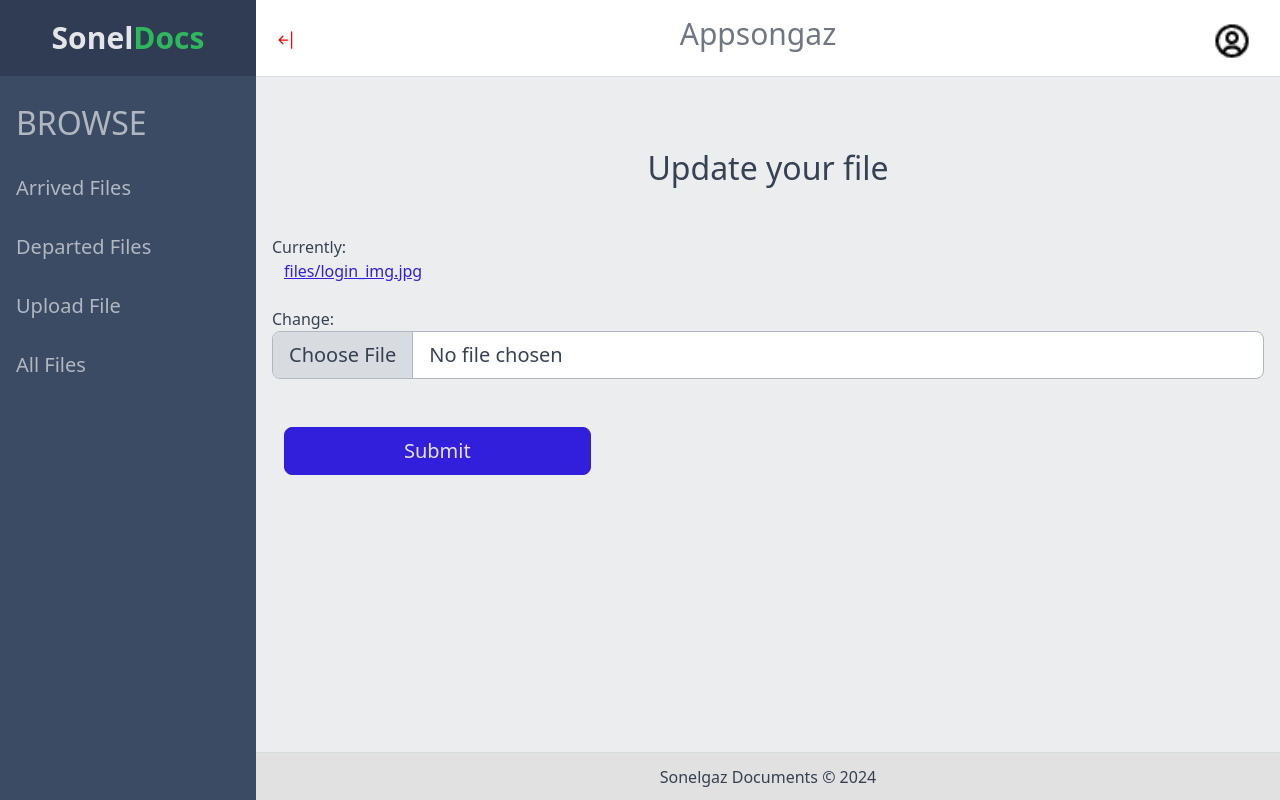
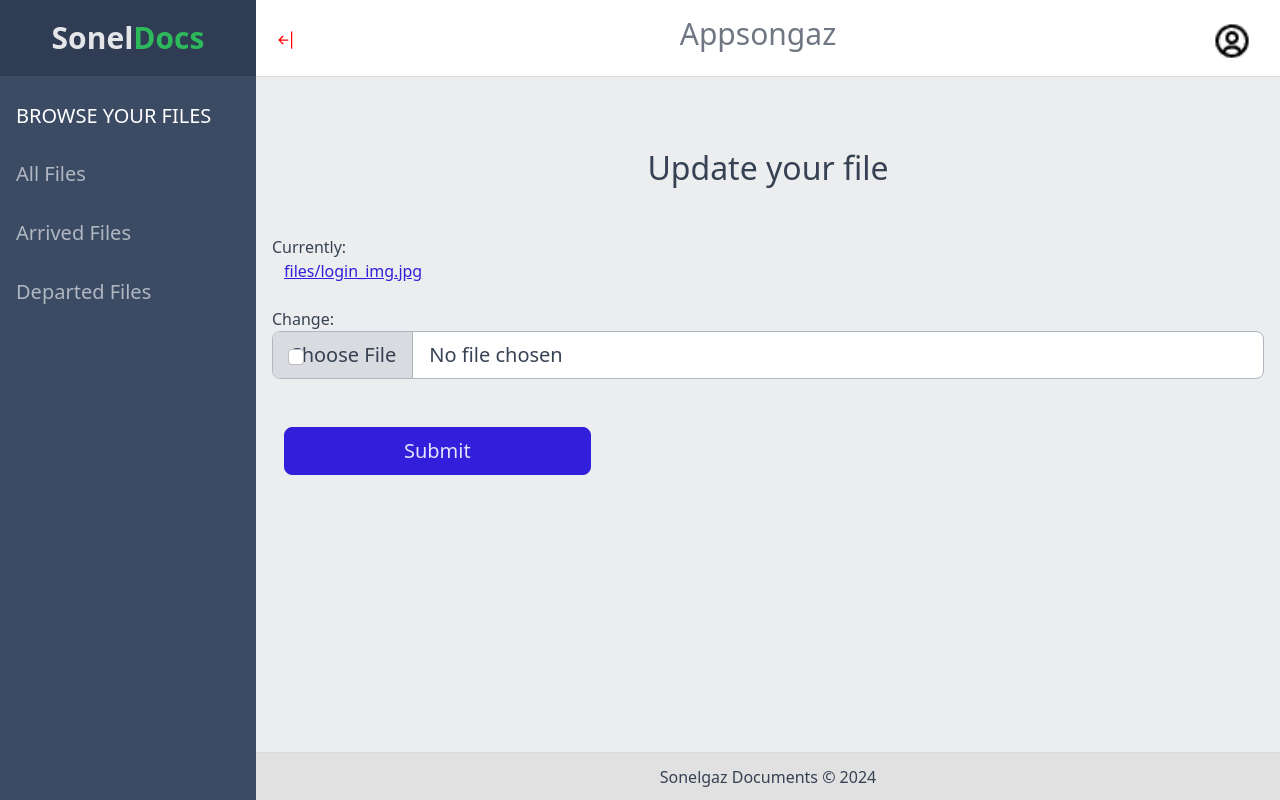
Before and after one commit to SaberHardy/songazProj, a Django app: page /update/1/ in a window 1280 px wide. Run offline with Django 4.2, Linux system fonts and the light colour scheme; a user stored in the database is signed in; data comes from the database, SQL or seed files in the repository; both versions use the stored data as it was after the commit; some libraries are stand-ins or nearby versions.

Commit message:
departed/arrived html pages

```diff
--- a/appSongaz/forms.py
+++ b/appSongaz/forms.py
@@ -3,9 +3,7 @@
 
 
 class FileForm(forms.ModelForm):
-    class Meta:
-        model = File
-        fields = ['file']
+    arrived = forms.CheckboxInput()
 
     def __init__(self, *args, **kwargs):
         super().__init__(*args, **kwargs)
@@ -14,3 +12,13 @@
             'id': 'formFileLg',
             'type': 'file'
         })
+        self.fields['arrived'].widget.attrs.update({
+            'class': "form-check-input mx-3",
+            'type': "checkbox",
+            'id': "flexCheckDefault"
+        })
+        self.fields['arrived'].initial = True
+
+    class Meta:
+        model = File
+        fields = ['file', 'arrived']
--- a/appSongaz/urls.py
+++ b/appSongaz/urls.py
@@ -6,7 +6,7 @@
     # path('', views.login, name='index'),
     path('', views.login, name='all_files'),
     path('all_files/', views.all_files, name='all_files'),
-    path('upload_file/', views.upload_file, name='upload_file'),
+    # path('upload_file/', views.upload_file, name='upload_file'),
     path('delete_file/<int:id>/', views.delete_file, name='delete'),
     path('download_file/<int:pk>/', views.download_file, name='download_file'),
     path('update/<int:pk>/', login_required(views.UpdateFileView.as_view()), name='update'),
--- a/appSongaz/views.py
+++ b/appSongaz/views.py
@@ -38,20 +38,20 @@
     return render(request, 'appsongaz/index.html', context)
 
 
-@login_required
-def upload_file(request):
-    if request.method == 'POST':
-        form = FileForm(request.POST, request.FILES)
-        if form.is_valid():
-            file_instance = form.save(commit=False)
-            file_instance.user = request.user
-            file_instance.save()
-            return redirect('all_files')
-    else:
-        form = FileForm()
-    return render(request, 'appsongaz/upload_file.html', {
-        'form': form
-    })
+# @login_required
+# def upload_file(request):
+#     if request.method == 'POST':
+#         form = FileForm(request.POST, request.FILES)
+#         if form.is_valid():
+#             file_instance = form.save(commit=False)
+#             file_instance.user = request.user
+#             file_instance.save()
+#             return redirect('all_files')
+#     else:
+#         form = FileForm()
+#     return render(request, 'appsongaz/arrived_files.html', {
+#         'form': form
+#     })
 
 
 @login_required
@@ -88,9 +88,19 @@
 @login_required
 def arrived_files(request):
     files = File.objects.filter(arrived=True)
+    if request.method == 'POST':
+        form = FileForm(request.POST, request.FILES)
+        if form.is_valid():
+            file_instance = form.save(commit=False)
+            file_instance.user = request.user
+            file_instance.save()
+            return redirect('all_files')
+    else:
+        form = FileForm()
 
     context = {
         'all_arrived_files': files,
+        'form': form
     }
     return render(request, 'appsongaz/arrived_files.html', context)
 
@@ -98,7 +108,18 @@
 @login_required
 def departed_files(request):
     files = File.objects.filter(arrived=False)
+    if request.method == 'POST':
+        form = FileForm(request.POST, request.FILES)
+        if form.is_valid():
+            file_instance = form.save(commit=False)
+            file_instance.user = request.user
+            file_instance.save()
+            return redirect('departed_files')
+    else:
+        form = FileForm()
+
     context = {
         'all_departed_files': files,
+        'form': form
     }
     return render(request, 'appsongaz/departed_files.html', context)
--- a/myenv/pyvenv.cfg
+++ /dev/null
@@ -1,5 +0,0 @@
-home = C:\Users\Mhdy\AppData\Local\Programs\Python\Python312
-include-system-site-packages = false
-version = 3.12.0
-executable = C:\Users\Mhdy\OneDrive\Desktop\site\Scripts\python.exe
-command = C:\Users\Mhdy\OneDrive\Desktop\site\Scripts\python.exe -m venv C:\Users\Mhdy\Downloads\ProjectSonalgaz-main\myenv
--- a/templates/appsongaz/base.html
+++ b/templates/appsongaz/base.html
@@ -68,8 +68,12 @@
         <p>Sonel<span>Docs</span></p>
     </div>
     <ul class="sidebar-nav" data-coreui="navigation" data-simplebar="">
-        <li class="nav-title"><h2>Browse</h2></li>
-
+        <li class="nav-title"><h5 style="color:#fff;">Browse Your Files</h5></li>
+        <li class="nav-item">
+            <a class="nav-link" href="{% url 'all_files' %}">
+                <h5>All Files</h5>
+            </a>
+        </li>
         <li class="nav-item">
             <a class="nav-link" href="{% url 'arrived_files' %}">
                 <h5>Arrived Files</h5>
@@ -78,16 +82,6 @@
         <li class="nav-item">
             <a class="nav-link" href="{% url 'departed_files' %}">
                 <h5>Departed Files</h5>
-            </a>
-        </li>
-        <li class="nav-item">
-            <a class="nav-link" href="{% url 'upload_file' %}">
-                <h5>Upload File</h5>
-            </a>
-        </li>
-        <li class="nav-item">
-            <a class="nav-link" href="{% url 'all_files' %}">
-                <h5>All Files</h5>
             </a>
         </li>
     </ul>
```
Also changed, not shown: templates/appsongaz/arrived_files.html (+19 -1 lines), templates/appsongaz/departed_files.html (+21 -1 lines), db.sqlite3, 11 other files. Lines whose indentation alone changed are shown as unchanged.
